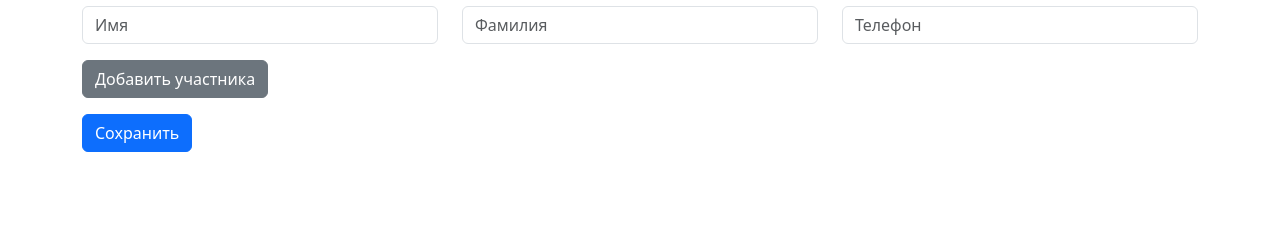
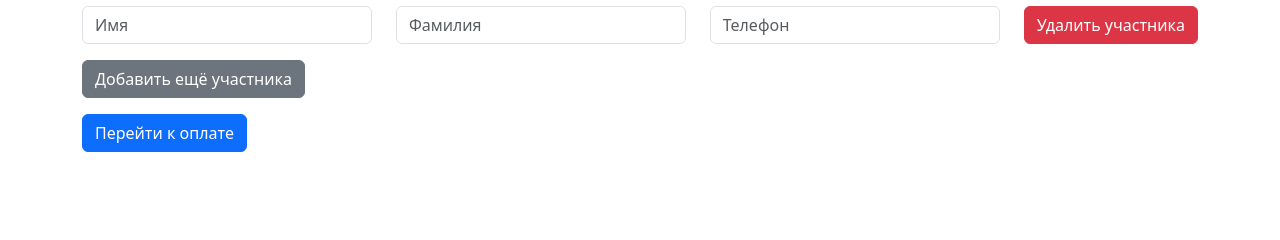
Before and after one commit to S-Q-E/eventbot, a Flask app: template app/templates/add_participants.html in a window 1280 px wide. Shown: the part 64-304 px from the top of the page. Run offline with Flask 3, Linux system fonts and the light colour scheme; the template is opened without the code that fills it, so the values that code supplies are empty.

Commit message:
fix bugs

```diff
--- a/app/app.py
+++ b/app/app.py
@@ -53,9 +53,11 @@ Configuration.secret_key = os.getenv('YOOKASSA_API_KEY')
 db = SQLAlchemy(app)
 migrate = Migrate(app, db)
 
+
 @app.route("/")
 def index():
     return render_template("index.html")
+
 
 # Фоновая проверка статуса платежа
 def check_payment_status(payment_id, users_data, event_id):
--- a/app/templates/add_participants.html
+++ b/app/templates/add_participants.html
@@ -21,8 +21,34 @@
     {% endwith %}
 
     <form method="post">
-        <div id="participants">
-            <div class="row mb-3">
+                <div class="participant-row row mb-3 align-items-end">
+                    <div class="col">
+                        <input type="text" name="first_name" class="form-control" placeholder="Имя" required>
+                    </div>
+
+                    <div class="col">
+                        <input type="text" name="last_name" class="form-control" placeholder="Фамилия" required>
+                    </div>
+
+                    <div class="col">
+                        <input type="text" name="phone_number" class="form-control" placeholder="Телефон" required>
+                    </div>
+                    <div class="col-auto">
+                        <button type="button" class="btn btn-danger" onclick="removeParticipant(this)">Удалить участника</button>
+                    </div>
+                </div>
+        <button type="button" class="btn btn-secondary mb-3" onclick="addParticipant()">Добавить ещё участника</button>
+        <br>
+        <button type="submit" class="btn btn-primary">Перейти к оплате</button>
+    </form>
+        <script>
+        let participantCount = 1;
+
+        function addParticipant() {
+            const container = document.getElementById('participants');
+            const wrapper = document.createElement('div');
+            wrapper.className = 'participant-row row mb-3 align-items-end';
+            wrapper.innerHTML = `
                 <div class="col">
                     <input type="text" name="first_name" class="form-control" placeholder="Имя" required>
                 </div>
@@ -32,30 +58,17 @@
                 <div class="col">
                     <input type="text" name="phone_number" class="form-control" placeholder="Телефон" required>
                 </div>
-            </div>
-        </div>
-        <button type="button" class="btn btn-secondary mb-3" onclick="addParticipant()">Добавить участника</button>
-        <br>
-        <button type="submit" class="btn btn-primary">Сохранить</button>
-    </form>
-    <script>
-        function addParticipant() {
-            const container = document.getElementById('participants');
-            const row = document.createElement('div');
-            row.className = 'row mb-3';
-            row.innerHTML = `
-                <div class="col">
-                    <input type="text" name="first_name" class="form-control" placeholder="Имя" required>
-                </div>
-                <div class="col">
-                    <input type="text" name="last_name" class="form-control" placeholder="Фамилия" required>
-                </div>
-                <div class="col">
-                    <input type="text" name="phone_number" class="form-control" placeholder="Телефон" required>
+                <div class="col-auto">
+                    <button type="button" class="btn btn-danger" onclick="removeParticipant(this)">Удалить</button>
                 </div>
             `;
-            container.appendChild(row);
+            container.appendChild(wrapper);
+            participantCount++;
         }
-    </script>
-</body>
+
+        function removeParticipant(button) {
+            button.closest('.participant-row').remove();
+        }
+        </script>
+    </body>
 </html>
--- a/handlers/delete_event.py
+++ b/handlers/delete_event.py
@@ -18,6 +18,7 @@ async def event_action_markup(event_id):
             ],
             [
                 InlineKeyboardButton(text="➕ Добавить участника", callback_data=f"add_user_to_event_{event_id}"),
+                InlineKeyboardButton(text="➕ Добавить команду", callback_data=f"invite_{event_id}"),
                 InlineKeyboardButton(text="➖ Удалить участника", callback_data=f"manual_deleting_{event_id}")
             ],
             [
--- a/handlers/event_details.py
+++ b/handlers/event_details.py
@@ -67,12 +67,6 @@ async def event_details(callback: types.CallbackQuery):
                         callback_data=f"join_{event_id}"
                     )
                 ])
-                buttons.append(([
-                    InlineKeyboardButton(
-                        text="👥 Записать друга",
-                        callback_data=f"invite_{event.id}"
-                    )
-                ]))
         else:
             buttons.append([
                 InlineKeyboardButton(
--- a/utils/mvp_poll.py
+++ b/utils/mvp_poll.py
@@ -90,7 +90,11 @@ def announce_winner():
         winner_name = f"{winner.first_name} {winner.last_name}"
         for candidate in candidates:
             candidate.is_mvp_candidate = False
-            candidate.votes = 0
+
+        users = db.query(User).all()
+        for user in users:
+            user.votes = 0
+
         db.commit()
         return winner_name, winner_photo_id
     except Exception as e:
```
Also changed, not shown: 1 other file.
